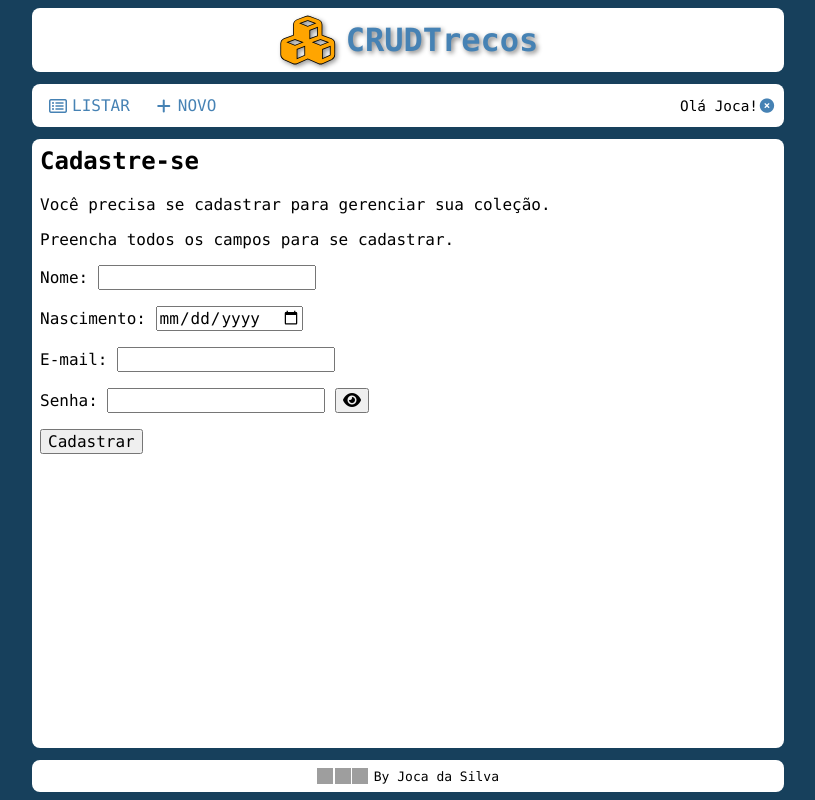
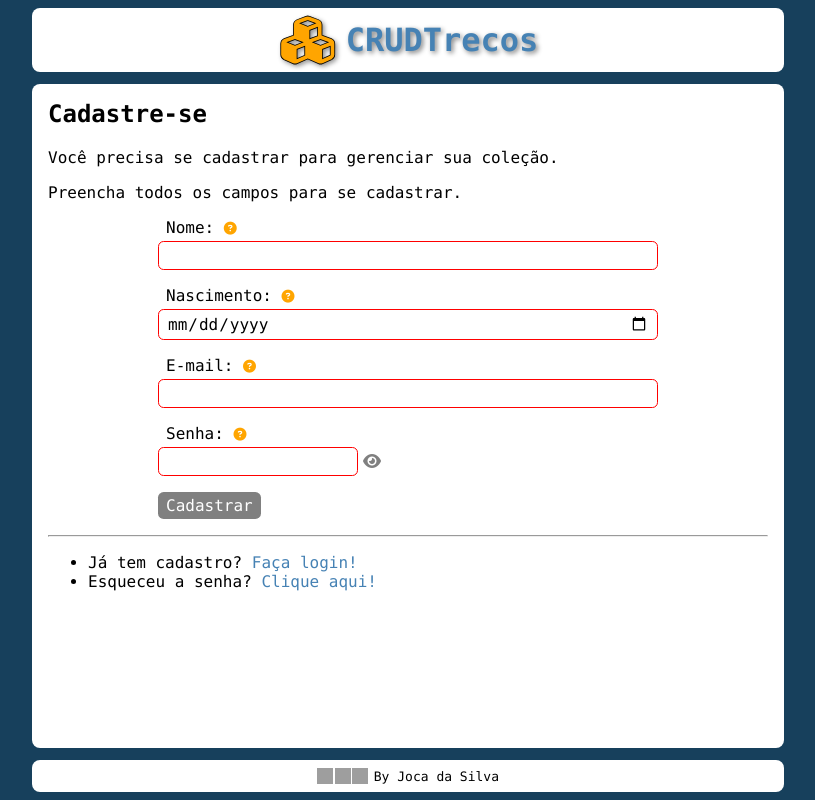
Before and after one commit to crisbi/CRUDTrecos, a Flask app: page /cadastro in a window 1280 px wide. Shown: the whole page, without its empty margins (232-1047 px from the left). Run offline with Flask 3, Linux system fonts and the light colour scheme; some libraries are stand-ins or nearby versions; grey boxes are pictures that could not be loaded.

Commit message:
rftyuiop

```diff
--- a/app.py
+++ b/app.py
@@ -1,8 +1,38 @@
 # Importa as dependências do aplicativo
 from flask import Flask, render_template, request
+from flask_mysqldb import MySQL
 
 # Cria um aplicativo Flask chamado "app"
 app = Flask(__name__)
+
+# Configurações de acesso ao MySQL
+app.config['MYSQL_HOST'] = 'localhost'
+app.config['MYSQL_USER'] = 'root'
+app.config['MYSQL_PASSWORD'] = ''
+app.config['MYSQL_DB'] = 'crudtrecos'
+
+# Setup da conexão com MySQL
+app.config['MYSQL_CURSORCLASS'] = 'DictCursor'
+app.config['MYSQL_USE_UNICODE'] = True
+app.config['MYSQL_CHARSET'] = 'utf8mb4'
+
+# Variável de conexão com o MySQL
+mysql = MySQL(app)
+
+
+@app.before_request
+def start():
+
+    # Setup do MySQL para corrigir acentuação
+    cur = mysql.connection.cursor()
+    cur.execute("SET NAMES utf8mb4")
+    cur.execute("SET character_set_connection=utf8mb4")
+    cur.execute("SET character_set_client=utf8mb4")
+    cur.execute("SET character_set_results=utf8mb4")
+
+    # Setup do MySQL para dias da semana e meses em português
+    cur.execute("SET lc_time_names = 'pt_BR'")
+
 
 # Cria um usuário "fake" para testes
 # No futuro, isso virá de um cookie
@@ -16,6 +46,20 @@ usuario['pnome'] = usuario['nome'].split()[0]
 
 @app.route("/")  # Rota raiz, equivalente a página inicial do site (index)
 def index():  # Função executada ao acessar a rota raiz
+
+    # Um SQL de teste para exibir todos os 'trecos' do usuário conectado
+    sql = '''
+        SELECT * FROM treco
+        WHERE t_usuario = '1'
+            AND t_status = 'on';
+    '''
+    cur = mysql.connection.cursor()
+    cur.execute(sql,)
+    trecos = cur.fetchall()
+    cur.close()
+
+    # Teste de mesa para verificar o retorno dos dados do banco de dados
+    print('\n\n\n', trecos, '\n\n\n')
 
     # Dados, variáveis e valores a serem passados para o template HTML
     pagina = {
@@ -58,23 +102,45 @@ def login():
 
     # Dados, variáveis e valores a serem passados para o template HTML
     pagina = {
-        'titulo': 'CRUDTrecos - Login',
-        'usuario': usuario
+        'titulo': 'CRUDTrecos - Login'
     }
 
     return render_template('login.html', **pagina)
 
 
-@app.route('/cadastro', methods=['GET', 'POST'])
+@app.route('/cadastro', methods=['GET', 'POST'])  # Cadastro de usuário
 def cadastro():
 
     # Dados, variáveis e valores a serem passados para o template HTML
     pagina = {
-        'titulo': 'CRUDTrecos - Login',
+        'titulo': 'CRUDTrecos - Cadastre-se',
+    }
+
+    return render_template('cadastro.html', **pagina)
+
+
+@app.route('/novasenha', methods=['GET', 'POST'])  # Pedido de senha de usuário
+def novasenha():
+
+    # Dados, variáveis e valores a serem passados para o template HTML
+    pagina = {
+        'titulo': 'CRUDTrecos - Nova Senha'
+    }
+
+    return render_template('novasenha.html', **pagina)
+
+
+@app.route('/perfil')
+def perfil():
+
+    # Dados, variáveis e valores a serem passados para o template HTML
+    pagina = {
+        'titulo': 'CRUDTrecos - Novo Treco',
         'usuario': usuario
     }
 
-    return render_template('cadastro.html', **pagina)
+    # Renderiza o template HTML, passaod valores para ele
+    return render_template('perfil.html', **pagina)
 
 
 # Executa o servidor HTTP se estiver no modo de desenvolvimento
--- /dev/null
+++ b/pip.ini
@@ -0,0 +1,3 @@
+[global]
+index-url = https://pypi.org/simple
+extra-index-url = https://files.pythonhosted.org/simple
--- a/static/css/_template.css
+++ b/static/css/_template.css
@@ -132,12 +132,27 @@ button {
     border-radius: .25rem;
 }
 
+#wrap>nav>a:last-child {
+    margin-left: auto;
+    text-transform: none;
+    padding: .25rem;
+    margin-right: 0;
+}
+
+#wrap>nav>a:last-child span {
+    font-size: small;
+}
+
 #wrap>nav>span {
     display: flex;
     margin-left: auto;
     font-size: 90%;
     align-items: center;
     justify-content: flex-end;
+}
+
+#wrap>nav>span i {
+    margin-right: .25rem;
 }
 
 #wrap>nav>a i {
@@ -159,6 +174,7 @@ button {
 
 #wrap>main {
     flex-grow: 1;
+    padding: 1rem;
 }
 
 #wrap>main>h2:first-child {
@@ -182,3 +198,85 @@ button {
     height: 1rem;
     margin-right: .1rem;
 }
+
+/***************/
+/* Formulários */
+/***************/
+
+.field-help {
+    color: orange;
+    font-size: small;
+    cursor: pointer;
+}
+
+#wrap>main form {
+    display: block;
+    width: 100%;
+    margin: auto;
+}
+
+#wrap>main form label {
+    display: block;
+    padding: 0 0 .25rem .5rem;
+}
+
+#wrap>main form input,
+#wrap>main form textarea,
+#wrap>main form button {
+    padding: .25rem .5rem;
+    border-radius: .35rem;
+}
+
+#wrap>main form input,
+#wrap>main form textarea {
+    width: 100%;
+    border: 1px solid red;
+}
+
+#wrap>main form textarea {
+    resize: vertical;
+}
+
+#wrap>main form button[type=submit] {
+    border: none;
+    background-color: grey;
+    color: white;
+    cursor: pointer;
+    pointer-events: none;
+}
+
+#wrap>main form input:valid,
+#wrap>main form textarea:valid {
+    border: 1px solid blue;
+}
+
+#wrap>main form:valid button[type=submit] {
+    background-color: steelblue;
+    pointer-events: all;
+}
+
+.input-password {
+    display: flex;
+    align-items: center;
+}
+
+.input-password span {
+    display: inline-block;
+    margin-left: .25rem;
+    color: grey;
+}
+
+
+.input-password input {
+    width: 200px !important;
+}
+
+#formNovo,
+#formCadastro,
+#formNovasenha {
+    max-width: 500px;
+}
+
+#formLogin {
+    max-width: 300px;
+}
--- a/templates/_template.html
+++ b/templates/_template.html
@@ -6,6 +6,11 @@
     <meta name="viewport" content="width=device-width, initial-scale=1.0">
     <link rel="stylesheet" href="/static/css/_template.css">
     <link rel="shortcut icon" href="/static/img/favicon.png">
+    {# Se definiu uma folha de estilos, gera o link para ela. #}
+    {% if css %}
+    <link rel="stylesheet" href="/static/css/{{ css }}">
+    {% endif %}
+    {# Interpola a variável 'titulo' no <title></title> do site #}
     <title>{{ titulo }}</title>
 </head>
 
@@ -20,17 +25,16 @@
             </a>
         </header>
 
+        {% if usuario %}
         <nav>
-            <a href="/" title="Listar meus trecos"><i
-                    class="fa-regular fa-rectangle-list fa-fw"></i><span>Listar</span></a>
+            <a href="/" title="Listar meus trecos"><i class="fa-regular fa-rectangle-list fa-fw"></i><span>Listar</span></a>
             <a href="/novo" title="Cadastrar novo treco"><i class="fa-solid fa-plus fa-fw"></i><span>Novo</span></a>
-            <span>
-                Olá {{ usuario.pnome }}!
-                <a href="/sair" title="Sair / Logout do aplicativo"><i class="fa-solid fa-circle-xmark fa-fw"></i></a>
-            </span>
+            <a href="/perfil" id="navUsuario"><i class="fa-solid fa-user"></i><span>Olá {{ usuario.pnome }}!</span></a>
         </nav>
+        {% endif %}
 
         <main>
+            {# O conteúdo de todas as páginas do site abrem no bloco 'content' abaixo #}
             {% block conteudo %}{% endblock %}
         </main>
 
--- a/templates/cadastro.html
+++ b/templates/cadastro.html
@@ -8,28 +8,40 @@
 <p>Você precisa se cadastrar para gerenciar sua coleção.</p>
 <p>Preencha todos os campos para se cadastrar.</p>
 
-<form action="/cadastro" method="post" id="form-cadastro">
+<form action="/cadastro" method="post" id="formCadastro">
 
     <p>
-    <label for="nome">Nome:</label>
-    <input type="text" name="nome" id="nome">
+        <label for="nome">
+            Nome:
+            <span class="field-help" title="Seu nome completo ou nome social."><i class="fa-solid fa-circle-question"></i></span>
+        </label>
+        <input type="text" name="nome" id="nome" required minlength="3">
     </p>
 
     <p>
-    <label for="nascimento">Nascimento:</label>
-    <input type="date" name="nascimento" id="nascimento">
+        <label for="nascimento">
+            Nascimento:
+            <span class="field-help" title="Sua data de nascimento será usada para recuperação de senha, sorteios e promoções."><i class="fa-solid fa-circle-question"></i></span>
+        </label>
+        <input type="date" name="nascimento" id="nascimento" required>
     </p>
 
     <p>
-    <label for="email">E-mail:</label>
-    <input type="email" name="email" id="email">
+        <label for="email">
+            E-mail:
+            <span class="field-help" title="Seu melhor endereço de e-mail."><i class="fa-solid fa-circle-question"></i></span>
+        </label>
+        <input type="email" name="email" id="email" required>
     </p>
 
     <p>
-    <label for="senha">Senha:</label>
-    <span>
-        <input type="password" name="senha" id="senha">
-        <button type="button"><i class="fa-solid fa-eye"></i></button>
+        <label for="senha">
+            Senha:
+            <span class="field-help" title="A senha deve ter pelo menos 8 caracteres incluindo: maiúculas, minúsculas, números e caracteres especiais."><i class="fa-solid fa-circle-question"></i></span>
+        </label>
+        <span class="input-password">
+            <input type="password" id="senha" name="senha" pattern="(?=.*\d)(?=.*[a-z])(?=.*[A-Z]).{8,}" title="A senha deve ter pelo menos 8 caracteres incluindo: maiúculas, minúsculas, números e caracteres especiais." required>
+            <span id="toggleSenha"><i id="toggleIcone" class="fa-solid fa-eye fa-fw"></i></span>
         </span>
     </p>
 
@@ -39,5 +51,26 @@
 
 </form>
 
+<hr>
+<ul>
+    <li>Já tem cadastro? <a href="/login">Faça login!</a></li>
+    <li>Esqueceu a senha? <a href="/novasenha">Clique aqui!</a></li>
+</ul>
+
+
+<script>
+    toggleSenha.addEventListener('click', (e) => {
+        if (senha.type == 'password') {
+            senha.type = 'text'
+            toggleIcone.classList.remove('fa-eye')
+            toggleIcone.classList.add('fa-eye-slash')
+        } else {
+            senha.type = 'password'
+            toggleIcone.classList.remove('fa-eye-slask')
+            toggleIcone.classList.add('fa-eye')
+        }
+    })
+</script>
+
 
 {% endblock %}
```
Also changed, not shown: templates/login.html (+7 -5 lines), templates/novasenha.html (added, +40 -0 lines), templates/novo.html (+18 -6 lines), templates/perfil.html (added, +24 -0 lines). Lines whose indentation alone changed are shown as unchanged.
